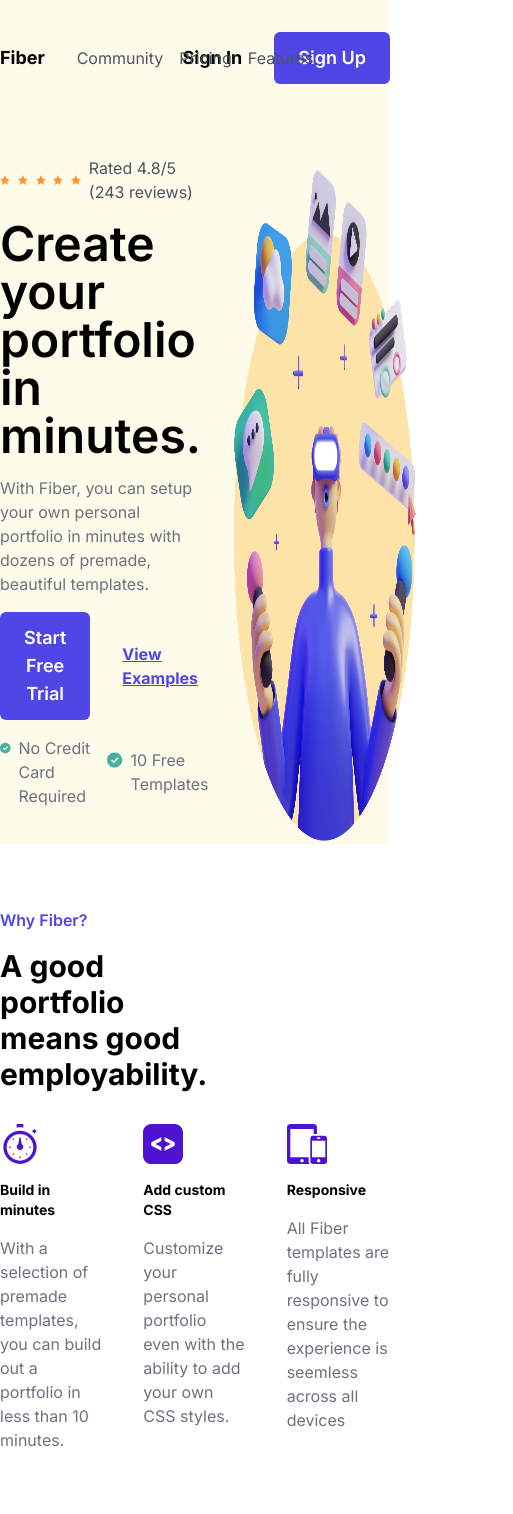
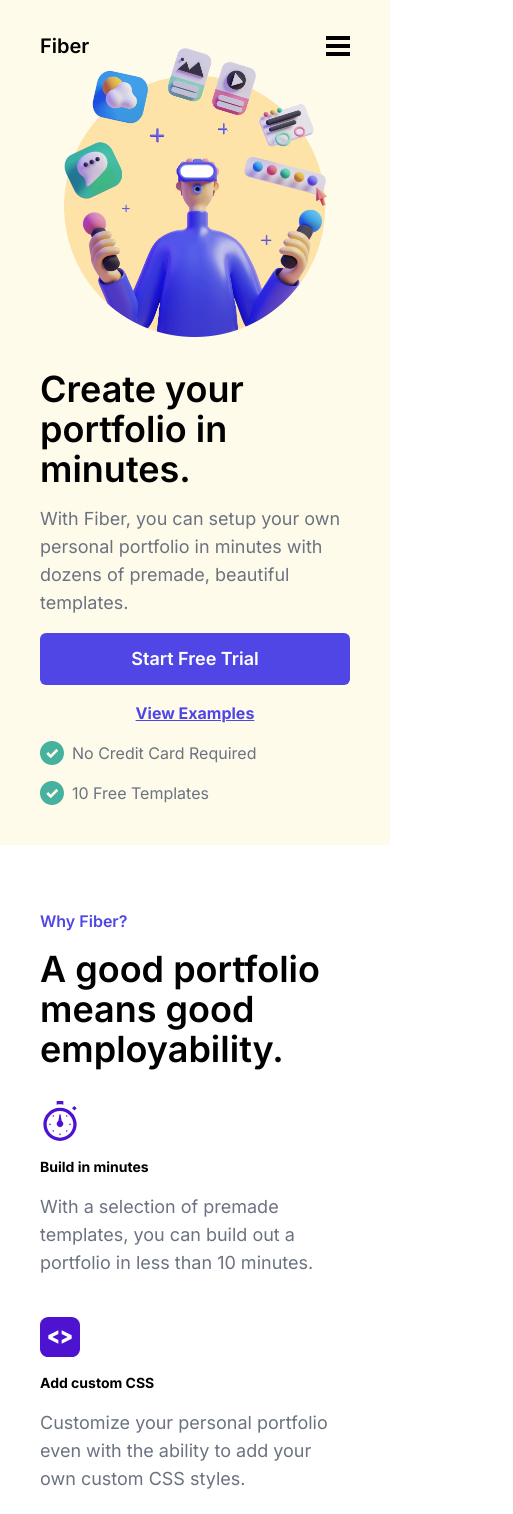
Before and after one commit to lucaxue/fiber-challenge, a React (Create React App) app: page / in a window 390 px wide. Shown: the top 1514 px of the page, 513 px wide, since content can reach past the window. Built offline with nearby package versions, Linux system fonts and the light colour scheme.

Commit message:
Add responsiveness to homepage

```diff
--- a/src/components/ButtonLink.tsx
+++ b/src/components/ButtonLink.tsx
@@ -15,8 +15,7 @@ export const ButtonLink: React.FC<Props> = ({
   stretch = false,
   className = '',
   children,
-}) => {
-  return (
+}) => (
   <Link
     to={to}
     className={`rounded-md py-3 px-6 font-semibold text-lg text-center ${
@@ -28,4 +27,3 @@ export const ButtonLink: React.FC<Props> = ({
     {children}
   </Link>
 );
-};
--- a/src/components/NavBar.tsx
+++ b/src/components/NavBar.tsx
@@ -1,20 +1,32 @@
-import React from 'react';
+import React, { useState } from 'react';
 import { Link } from 'react-router-dom';
 import { ButtonLink } from './ButtonLink';
+
+import { ReactComponent as HamburgerMenu } from '../assets/hamburger-menu.svg';
 
 interface Props {
   className?: string;
 }
 
 export const NavBar: React.FC<Props> = ({ className }) => {
+  const [dropdownIsShown, setDropdownIsShown] = useState(false);
+  function toggleDropdown() {
+    setDropdownIsShown(!dropdownIsShown);
+  }
+  document.body.className = dropdownIsShown
+    ? 'overflow-hidden'
+    : 'overflow-auto';
   return (
+    <>
       <nav
         className={`flex justify-between w-full py-8 items-center relative ${className}`}
       >
         <Link to='/'>
-        <h3 className='font-bold text-lg'>Fiber</h3>
+          <h3 className='sm:font-bold font-semibold sm:text-lg text-xl'>
+            Fiber
+          </h3>
         </Link>
-      <ul className='flex gap-4 items-center text-gray-600 absolute top-1/2 left-1/2 transform -translate-x-1/2 -translate-y-1/2'>
+        <ul className='md:flex hidden gap-4 items-center text-gray-600 absolute top-1/2 left-1/2 transform -translate-x-1/2 -translate-y-1/2'>
           <li>
             <Link to='/community'>Community</Link>
           </li>
@@ -25,11 +37,43 @@ export const NavBar: React.FC<Props> = ({ className }) => {
             <Link to='/features'>Features</Link>
           </li>
         </ul>
-      <div className='flex items-center gap-8'>
+        <div className='md:flex hidden items-center gap-8'>
           <Link to='/sign-in'>
-          <h3 className='font-bold text-lg'>Sign In</h3></Link>
+            <h3 className='font-bold text-lg'>Sign In</h3>
+          </Link>
           <ButtonLink to='/sign-up'>Sign Up</ButtonLink>
         </div>
+        <div className='md:hidden'>
+          <HamburgerMenu onClick={toggleDropdown} className='cursor-pointer' />
+        </div>
       </nav>
+      <div
+        className={`${
+          dropdownIsShown ? 'h-screen' : 'h-0'
+        } overflow-hidden transition-all duration-500 w-full`}
+      >
+        <ul className='flex flex-col gap-2 text-lg'>
+          <li>
+            <Link to='/community'>Community</Link>
+          </li>
+          <li>
+            <Link to='/pricing'>Pricing</Link>
+          </li>
+          <li>
+            <Link to='/features'>Features</Link>
+          </li>
+        </ul>
+        <div
+          className={`flex justify-between items-center gap-8 ${
+            dropdownIsShown && 'fixed bottom-10 right-10'
+          }`}
+        >
+          <Link to='/sign-in'>
+            <h3 className='font-bold text-lg'>Sign In</h3>
+          </Link>
+          <ButtonLink to='/sign-up'>Sign Up</ButtonLink>
+        </div>
+      </div>
+    </>
   );
 };
--- a/src/components/Testimonial.tsx
+++ b/src/components/Testimonial.tsx
@@ -36,7 +36,7 @@ export const Testimonial: React.FC<Props> = ({
         <p className='text-sm text-gray-600'>{revenue} in revenue</p>
       </div>
     </div>
-    <p>{quote}</p>
+    <p className='sm:text-base text-lg'>{quote}</p>
     <ButtonLink
       to={portfolioURL}
       color='secondary'
--- a/src/components/layouts/Section.tsx
+++ b/src/components/layouts/Section.tsx
@@ -13,7 +13,9 @@ export const Section: React.FC<Props> = ({
 }) => {
   return (
     <Wrapper className={className}>
-      <div className='container max-w-screen-lg mx-auto'>{children}</div>
+      <div className='container max-w-screen-lg mx-auto xl:px-0 px-10 overflow-hidden'>
+        {children}
+      </div>
     </Wrapper>
   );
 };
--- a/src/components/sections/Footer.tsx
+++ b/src/components/sections/Footer.tsx
@@ -3,19 +3,23 @@ import { Section } from '../layouts/Section';
 
 export const Footer: React.FC = () => (
   <Section as='footer' className='bg-yellow-50'>
-    <div className='flex py-16 gap-4'>
-      <div className='w-2/5 flex flex-col gap-2'>
-        <h3 className='font-bold text-lg'>Fiber</h3>
-        <p className='text-gray-500'>
+    <div className='flex sm:flex-row flex-col py-16 sm:gap-4 gap-8'>
+      <div className='sm:w-2/5 flex flex-col gap-2'>
+        <h3 className='sm:font-bold font-semibold sm:text-lg text-xl'>Fiber</h3>
+        <p className='text-gray-500 sm:text-base text-lg'>
           With Fiber, you can setup your own personal portfolio in minutes with
           dozens of premade beautiful templates.
         </p>
-        <p className='text-gray-500 mt-4'>Made with ♥ in the Netherlands.</p>
+        <p className='text-gray-500 mt-4 sm:text-base text-lg'>
+          Made with ♥ in the Netherlands.
+        </p>
       </div>
-      <div className='flex w-3/5'>
+      <div className='flex sm:flex-row flex-col sm:w-3/5 sm:gap-0 gap-8'>
         <div className='flex-1'>
-          <h3 className='font-bold mb-2 text-lg'>Sitemap</h3>
-          <ul className='grid gap-2 text-gray-500'>
+          <h3 className='sm:font-bold font-semibold mb-2 sm:text-lg text-xl'>
+            Sitemap
+          </h3>
+          <ul className='grid gap-2 text-gray-500 sm:text-base text-lg'>
             <li>Homepage</li>
             <li>Pricing</li>
             <li>Testimonials</li>
@@ -23,24 +27,30 @@ export const Footer: React.FC = () => (
           </ul>
         </div>
         <div className='flex-1'>
-          <h3 className='font-bold mb-2 text-lg'>Resources</h3>
-          <ul className='grid gap-2 text-gray-500'>
+          <h3 className='sm:font-bold font-semibold mb-2 sm:text-lg text-xl'>
+            Resources
+          </h3>
+          <ul className='grid gap-2 text-gray-500 sm:text-base text-lg'>
             <li>Support</li>
             <li>Contact</li>
             <li>FAQ</li>
           </ul>
         </div>
         <div className='flex-1'>
-          <h3 className='font-bold mb-2 text-lg'>Company</h3>
-          <ul className='grid gap-2 text-gray-500'>
+          <h3 className='sm:font-bold font-semibold mb-2 sm:text-lg text-xl'>
+            Company
+          </h3>
+          <ul className='grid gap-2 text-gray-500 sm:text-base text-lg'>
             <li>About</li>
             <li>Customers</li>
             <li>Blog</li>
           </ul>
         </div>
         <div className='flex-1'>
-          <h3 className='font-bold mb-2 text-lg'>Portfolios</h3>
-          <ul className='grid gap-2 text-gray-500'>
+          <h3 className='sm:font-bold font-semibold mb-2 sm:text-lg text-xl'>
+            Portfolios
+          </h3>
+          <ul className='grid gap-2 text-gray-500 sm:text-base text-lg'>
             <li>Sarah Andrews</li>
             <li>Matthew Higgins</li>
             <li>Janice Dave</li>
--- a/src/components/sections/Hero.tsx
+++ b/src/components/sections/Hero.tsx
@@ -11,30 +11,32 @@ import { Link } from 'react-router-dom';
 
 export const Hero: React.FC = () => {
   return (
-    <Section as='header' className='bg-yellow-50 min-h-screen'>
+    <Section as='header' className='bg-yellow-50 xl:min-h-screen'>
       <NavBar />
-      <div className='flex mt-10'>
-        <div className='w-1/2 flex flex-col justify-center gap-4'>
-          <div className='flex items-center gap-2'>
+      <div className='flex sm:flex-row flex-col flex-col-reverse items-center sm:my-10 -mt-16'>
+        <div className='sm:w-1/2 flex flex-col justify-center gap-4'>
+          <div className='sm:flex items-center gap-2 hidden'>
             {[1, 2, 3, 4, 5].map(i => (
-              <Star />
+              <Star key={i} />
             ))}
-            <p className='text-gray-600'>Rated 4.8/5 (243 reviews)</p>
+            <p className='text-gray-600 '>Rated 4.8/5 (243 reviews)</p>
           </div>
-          <h1 className='text-5xl font-semibold'>
+          <h1 className='sm:text-5xl text-4xl font-semibold'>
             Create your portfolio in minutes.
           </h1>
-          <p className='text-gray-500'>
+          <p className='text-gray-500 sm:text-base text-lg'>
             With Fiber, you can setup your own personal portfolio in minutes
             with dozens of premade, beautiful templates.
           </p>
-          <div className='flex items-center gap-8 relative'>
-            <ButtonLink to='#'>Start Free Trial</ButtonLink>
+          <div className='flex sm:flex-row flex-col items-center sm:gap-8 gap-4 relative'>
+            <ButtonLink to='#' className='md:max-w-max w-full' stretch>
+              Start Free Trial
+            </ButtonLink>
             <Link to='#' className='font-bold text-indigo-600 underline'>
               View Examples
             </Link>
           </div>
-          <div className='flex items-center gap-2'>
+          <div className='flex sm:flex-row flex-col sm:items-center gap-4 sm:pb-0 pb-10'>
             <div className='flex gap-2'>
               <Checkmark />
               <p className='text-gray-500'>No Credit Card Required</p>
@@ -45,11 +47,7 @@ export const Hero: React.FC = () => {
             </div>
           </div>
         </div>
-        <img
-          className='w-1/2 transform scale-110 translate-x-8'
-          src={hero}
-          alt='Hero Illustration'
-        />
+        <img className='sm:w-1/2 mb-8' src={hero} alt='Hero Illustration' />
       </div>
     </Section>
   );
--- a/src/components/sections/Main.tsx
+++ b/src/components/sections/Main.tsx
@@ -6,8 +6,8 @@ import { ReactComponent as Code } from '../../assets/code.svg';
 import { ReactComponent as AllSizes } from '../../assets/allSizes.svg';
 
 import { ReactComponent as SarahAvatar } from '../../assets/user-avatar-1.svg';
-import { ReactComponent as MatthewAvatar } from '../../assets/user-avatar-2.svg';
-import { ReactComponent as JaniceAvatar } from '../../assets/user-avatar-3.svg';
+// import { ReactComponent as MatthewAvatar } from '../../assets/user-avatar-2.svg';
+// import { ReactComponent as JaniceAvatar } from '../../assets/user-avatar-3.svg';
 
 import { Section } from '../layouts/Section';
 import { ButtonLink } from '../ButtonLink';
@@ -24,17 +24,17 @@ export const Main: React.FC = () => {
   return (
     <Section as='main'>
       <div className='py-8'>
-        <div className='w-1/2 flex flex-col gap-4 my-8'>
+        <div className='sm:w-1/2 flex flex-col gap-4 my-8'>
           <p className='text-indigo-600 font-semibold'>Why Fiber?</p>
-          <h2 className='text-3xl font-bold'>
+          <h2 className='sm:text-3xl text-4xl sm:font-bold font-semibold'>
             A good portfolio means good employability.
           </h2>
         </div>
-        <div className='flex w-full gap-10 my-8'>
+        <div className='flex sm:flex-row flex-col w-full gap-10 my-8'>
           <div className='flex-1 flex flex-col gap-4'>
             <Time />
             <h4 className='text-sm font-bold'>Build in minutes</h4>
-            <p className='text-gray-500'>
+            <p className='text-gray-500 sm:text-base text-lg'>
               With a selection of premade templates, you can build out a
               portfolio in less than 10 minutes.
             </p>
@@ -42,44 +42,49 @@ export const Main: React.FC = () => {
           <div className='flex-1 flex flex-col gap-4'>
             <Code />
             <h4 className='text-sm font-bold'>Add custom CSS</h4>
-            <p className='text-gray-500'>
+            <p className='text-gray-500 sm:text-base text-lg'>
               Customize your personal portfolio even with the ability to add
-              your own CSS styles.
+              your own custom CSS styles.
             </p>
           </div>
           <div className='flex-1 flex flex-col gap-4'>
             <AllSizes />
             <h4 className='text-sm font-bold'>Responsive</h4>
-            <p className='text-gray-500'>
+            <p className='text-gray-500 sm:text-base text-lg'>
               All Fiber templates are fully responsive to ensure the experience
               is seemless across all devices
             </p>
           </div>
         </div>
       </div>
-      <div className='flex bg-indigo-600 rounded-md'>
-        <div className='flex flex-col gap-4 w-5/12 px-8 self-center'>
-          <h2 className='text-3xl text-white font-bold'>
+
+      <div className='flex sm:flex-row flex-col bg-indigo-600 rounded-md'>
+        <div className='flex flex-col gap-4 sm:w-5/12 px-8 self-center py-10'>
+          <h2 className='sm:text-3xl text-4xl text-white sm:font-bold font-semibold'>
             Diversify your portfolio.
           </h2>
-          <p className='text-gray-200'>
+          <p className='text-gray-200 sm:text-base text-lg'>
             Create an even more impressive portfolio by creating case studies
             for your projects. Simply follow our step-by-step guide.
           </p>
-          <ButtonLink color='secondary' to='#'>
+          <ButtonLink color='secondary' to='#' className='sm:max-w-max' stretch>
             Start Free Trial
           </ButtonLink>
         </div>
         <img
-          className='w-7/12 pt-8 pr-8'
+          className='sm:w-7/12 sm:pt-8 sm:pr-8 px-8'
           src={page}
           alt='Case studies page preview.'
         />
       </div>
 
-      <div className='flex overflow-x-auto flex-nowrap my-16 gap-8'>
-        {testimonials.map(testimonial => (
-          <Testimonial data={testimonial} className='flex-none' />
+      <div className='flex sm:flex-row flex-col overflow-x-auto flex-nowrap my-16 gap-8'>
+        {testimonials.map((testimonial, i) => (
+          <Testimonial
+            key={i}
+            data={testimonial}
+            className='flex-none sm:w-96 w-full'
+          />
         ))}
       </div>
     </Section>
--- a/src/data/testimonials.json
+++ b/src/data/testimonials.json
@@ -23,7 +23,7 @@
       "lastName": "Dave"
     },
     "revenue": "$30k",
-    "quote": "I only just started freelancing this year, and I have already made more than I ever in my full-time job. The templates are so amazing.",
+    "quote": "I only just started freelancing this year, and I have already made more than I ever made in my full-time job. The templates are so amazing.",
     "portfolioURL": "#"
   }
 ]
```
Also changed, not shown: src/assets/hamburger-menu.svg (renamed from src/assets/Hamburger Menu.svg). Lines whose indentation alone changed are shown as unchanged.
